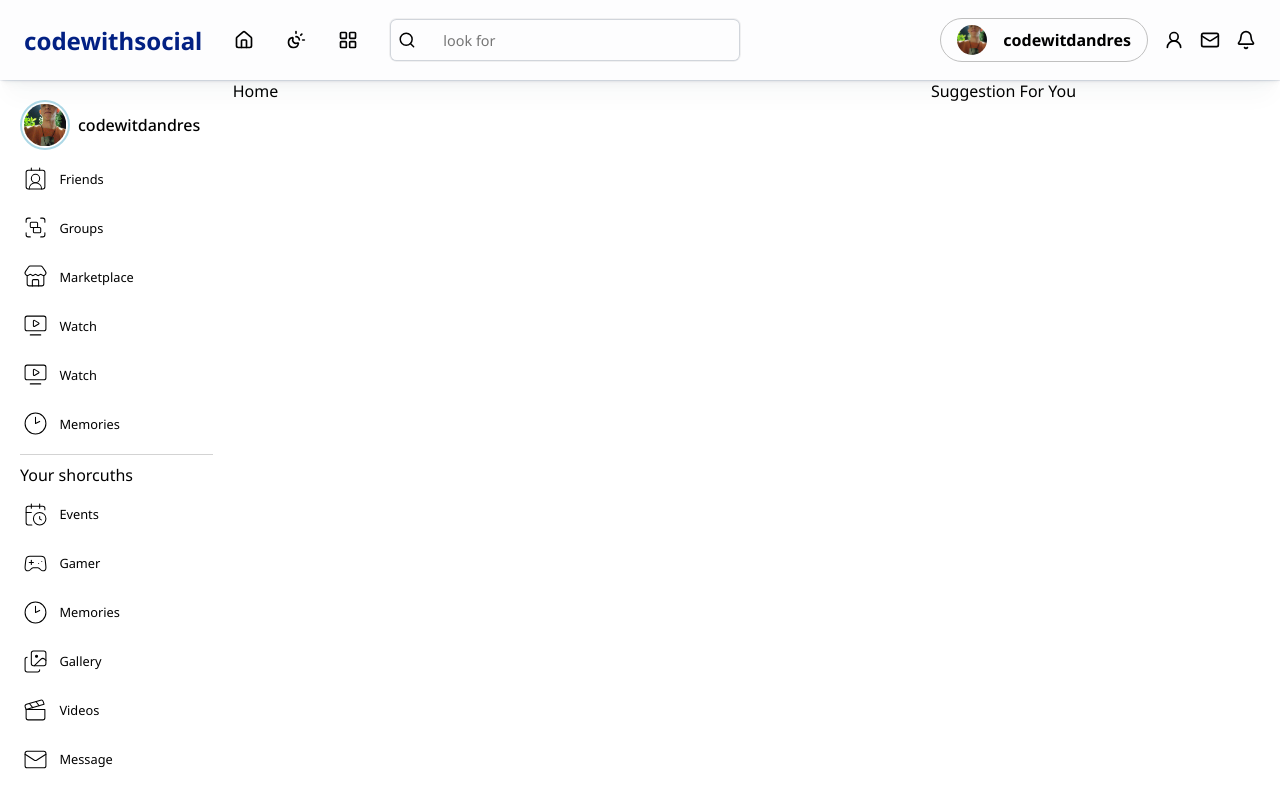
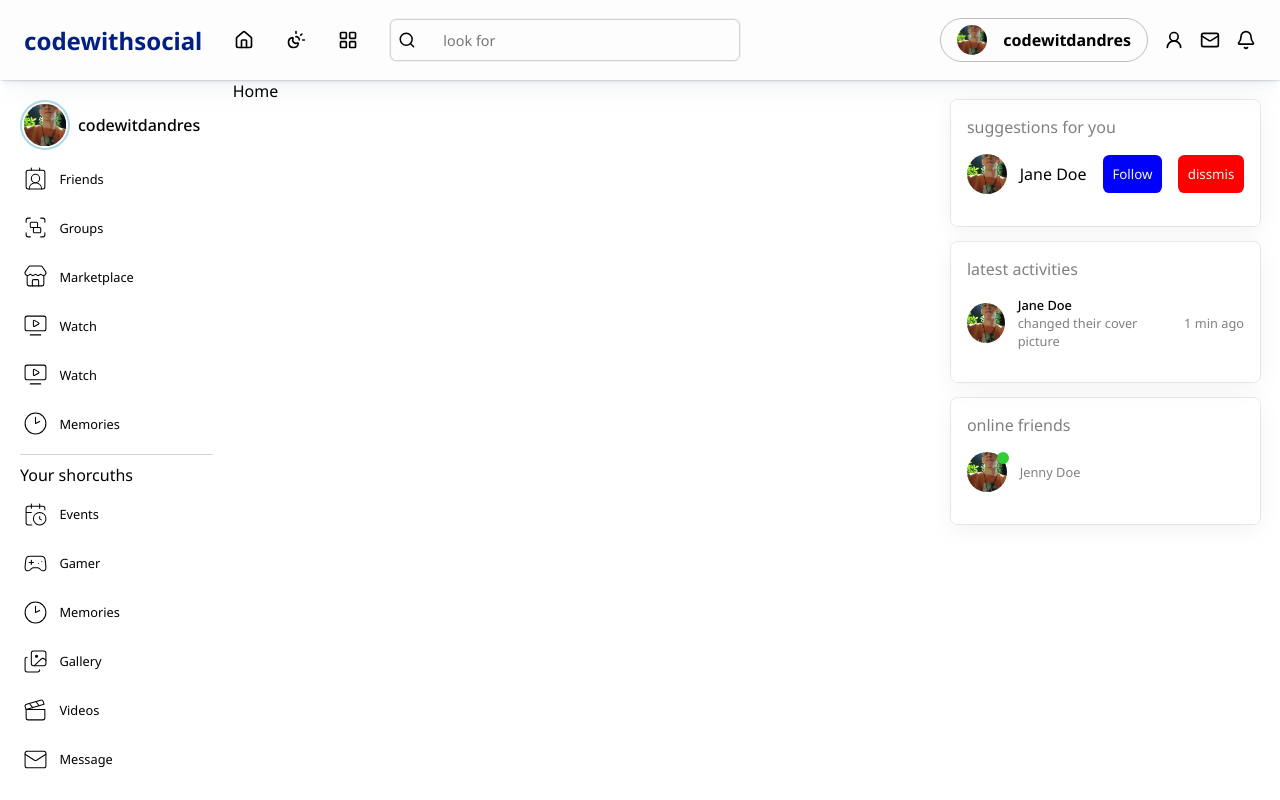
Before and after one commit to codewithandres/frontend, a React (Vite) app: page / in a window 1280 px wide. Built offline with nearby package versions, Linux system fonts and the light colour scheme.

Commit message:
finalizao el estilo del aside

```diff
--- a/src/components/Rightbar/Rightbar.scss
+++ b/src/components/Rightbar/Rightbar.scss
@@ -6,4 +6,85 @@
 	overflow-y: auto;
 	scrollbar-width: thin;
 	scrollbar-color: hsl(210, 17%, 93%) hsl(0, 0%, 100%);
+
+	.container {
+		padding: 20px;
+
+		.item {
+			margin-bottom: 1rem;
+			padding: 1rem;
+			border-radius: 0.4rem;
+			box-shadow: rgba(0, 0, 0, 0.05) 0px 6px 24px 0px,
+				rgba(0, 0, 0, 0.08) 0px 0px 0px 1px;
+
+			span {
+				color: grey;
+			}
+
+			.user {
+				display: flex;
+				align-items: center;
+				justify-content: space-between;
+				gap: 0.6rem;
+				.user-info {
+					display: flex;
+					align-items: center;
+					gap: 0.8rem;
+					margin-block: 1rem;
+					position: relative;
+
+					img {
+						width: 40px;
+						height: 40px;
+						border-radius: 50%;
+						object-fit: cover;
+						object-position: center;
+					}
+
+					.online {
+						width: 12px;
+						height: 12px;
+						border-radius: 50%;
+						background-color: limegreen;
+						position: absolute;
+						inset: 0 0 0 30px;
+					}
+
+					p {
+						color: gray;
+						font-size: 0.8rem;
+						figcaption {
+							font-weight: 500;
+							color: black;
+						}
+					}
+				}
+				span {
+					text-wrap: nowrap;
+					font-size: 0.8rem;
+				}
+
+				.buttons {
+					display: flex;
+					align-items: center;
+					gap: 1rem;
+
+					button {
+						border: none;
+						padding: 0.6rem;
+						color: whitesmoke;
+						cursor: pointer;
+						border-radius: 0.4rem;
+
+						&:first-child {
+							background-color: blue;
+						}
+						&:last-child {
+							background-color: red;
+						}
+					}
+				}
+			}
+		}
+	}
 }
--- a/src/components/Rightbar/Rightbar.tsx
+++ b/src/components/Rightbar/Rightbar.tsx
@@ -1,12 +1,68 @@
+import photo_user from '../../assets/photo-user.webp';
 import './Rightbar.scss';
 
 export const Rightbar = () => {
 	return (
 		<div className='righ-sidebar'>
 			<div className='container'>
+				{/* user suggestion */}
 				<div className='item'>
-					<span>Suggestion For You</span>
+					<span>suggestions for you</span>
+					<div className='user'>
+						<figure className='user-info'>
+							<img
+								src={photo_user}
+								alt='Photo Profile'
+								width={40}
+								height={40}
+								loading='lazy'
+							/>
+							<figcaption>Jane Doe</figcaption>
+						</figure>
+						<div className='buttons'>
+							<button>Follow</button>
+							<button>dissmis</button>
+						</div>
+					</div>
+				</div>
 
+				{/* user activities  */}
+				<div className='item'>
+					<span> latest activities </span>
+					<div className='user'>
+						<figure className='user-info'>
+							<img
+								src={photo_user}
+								alt='Photo Profile'
+								width={40}
+								height={40}
+								loading='lazy'
+							/>
+							<p>
+								<figcaption>Jane Doe</figcaption>
+								changed their cover picture
+							</p>
+						</figure>
+						<span>1 min ago</span>
+					</div>
+				</div>
+
+				{/* Online Friends  */}
+				<div className='item'>
+					<span>online friends</span>
+					<div className='user'>
+						<figure className='user-info'>
+							<img
+								src={photo_user}
+								alt='user photo'
+								loading='lazy'
+								width={40}
+								height={40}
+							/>
+							<div className='online'></div>
+							<span>Jenny Doe</span>
+						</figure>
+					</div>
 				</div>
 			</div>
 		</div>
```
